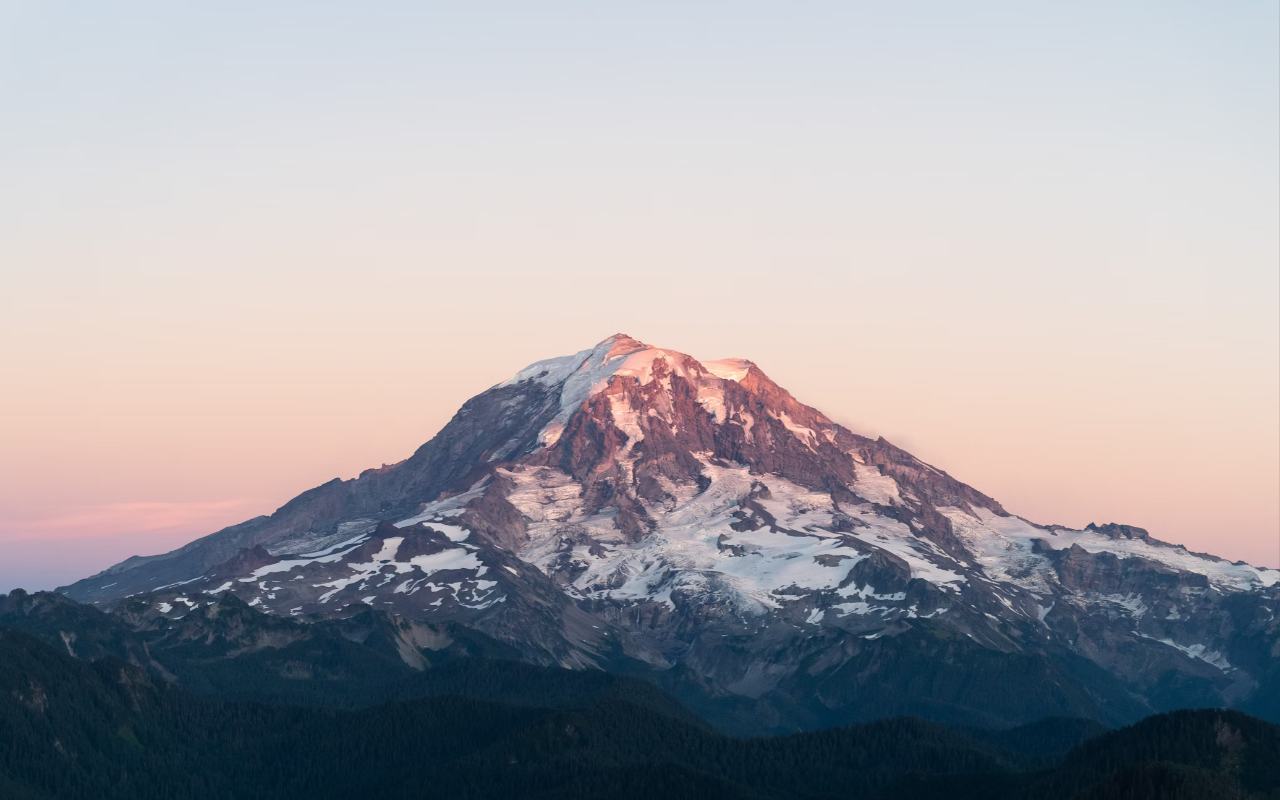
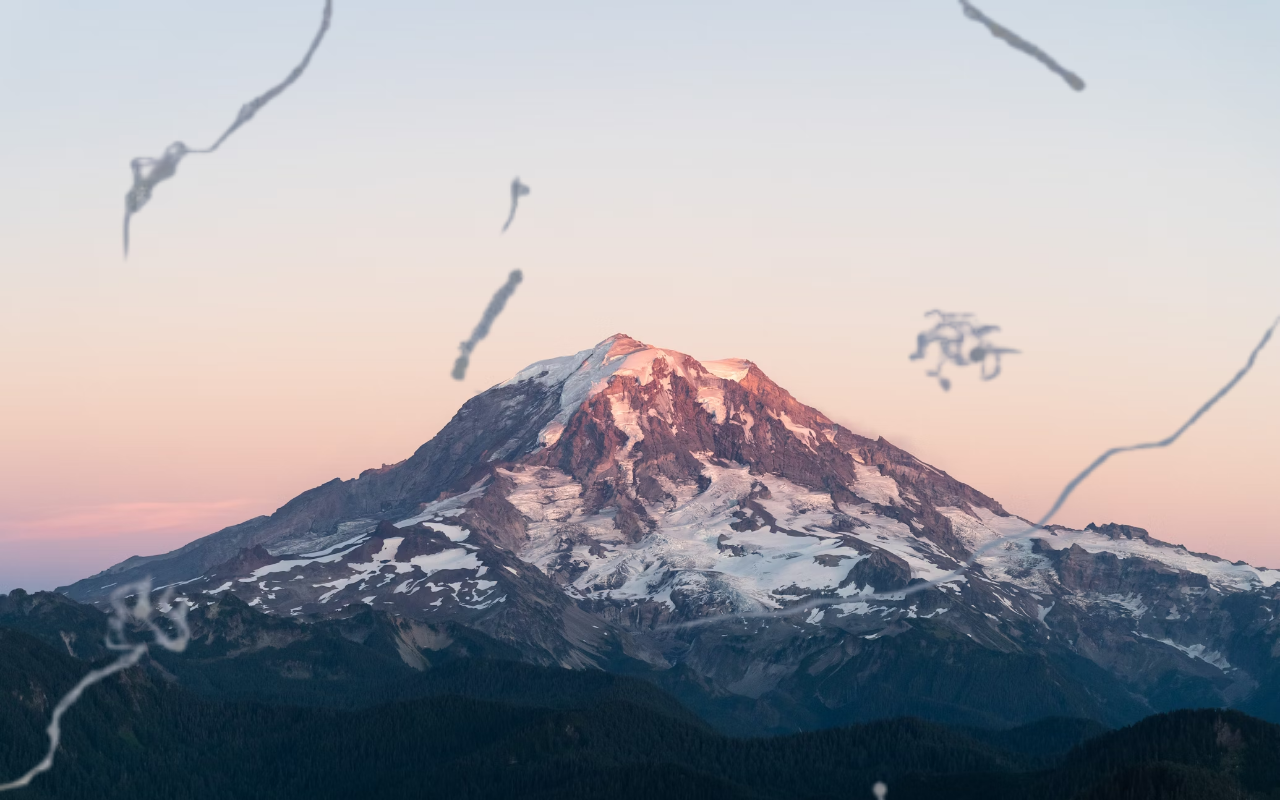
Before and after one commit to akgupta2002D/Fight_Floaters, a React (Vite) app in the folder floaters_website/: page / in a window 1280 px wide. Built offline with nearby package versions, Linux system fonts and the light colour scheme.

Commit message:
Add Floaters overlay on the intro background. Currently dummy image later to be changed.

```diff
--- /dev/null
+++ b/floaters_website/src/intro/FloatersPNG.css
@@ -0,0 +1,17 @@
+.floaters_png_container{
+    position: fixed;
+    top: 0;
+    left: 0;
+    width: 100%;
+    height: 100vh;
+    overflow: hidden;
+}
+
+.floaters_png_container img{
+    position: fixed;
+    top: 0;
+    left: 0;
+    width: 100%;
+    object-fit: cover;
+    overflow: hidden;
+}
--- a/floaters_website/src/intro/FloatersPNG.jsx
+++ b/floaters_website/src/intro/FloatersPNG.jsx
@@ -0,0 +1,13 @@
+const FloatersPNG = () => {
+    return (
+        <div className="floaters_png_container">
+            <img
+            src="/floaters_sky.png"
+            alt="Floaters Illustration"
+            />
+        </div>
+
+    );
+};
+
+export default FloatersPNG;
--- a/floaters_website/src/intro/IntroSection.jsx
+++ b/floaters_website/src/intro/IntroSection.jsx
@@ -1,10 +1,26 @@
 import './IntroSection.css'
+import React, { use } from 'react'
+import { useState, useEffect } from 'react'
+import FloatersPNG from './FloatersPNG'
 
 const IntroSection = () => {
+
+    const [showFloaters, setShowFloaters] = useState(false);
+
+    useEffect(() => {
+        const timer = setTimeout(() => {
+            console.log("Showing floaters");
+            setShowFloaters(true);
+        }, 2000);
+        return () => clearTimeout(timer);
+    }, []);
+
     return (
         <div className='intro_bg_container'>
             <img src="./bg.avif" alt="A mountain landscape" />
+            {showFloaters && <FloatersPNG />}
         </div>
+
 
     )
 }
```
Also changed, not shown: floaters_website/public/floaters_sky.png (added), 1 other file (tests, documents, lock files or other folders).
